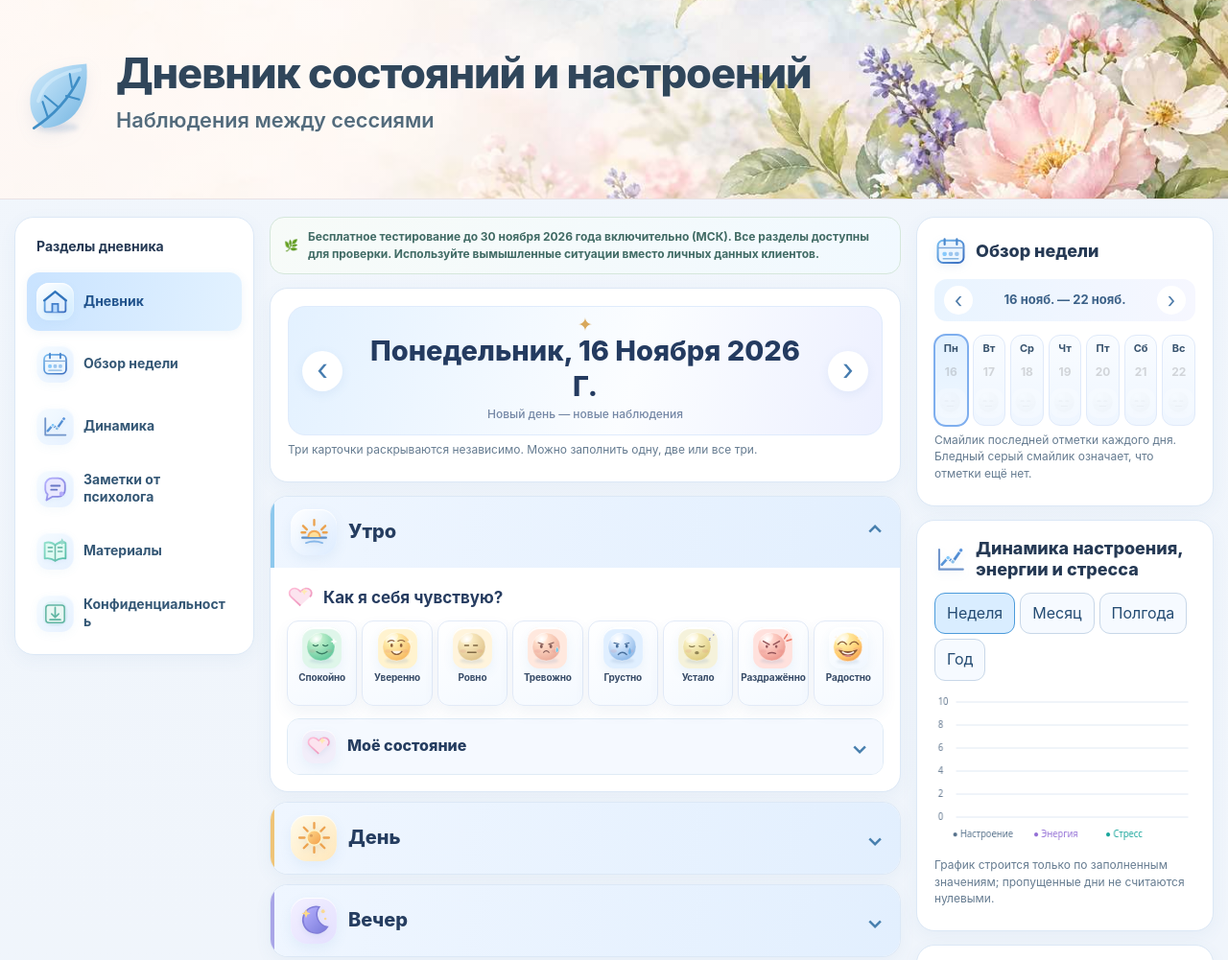
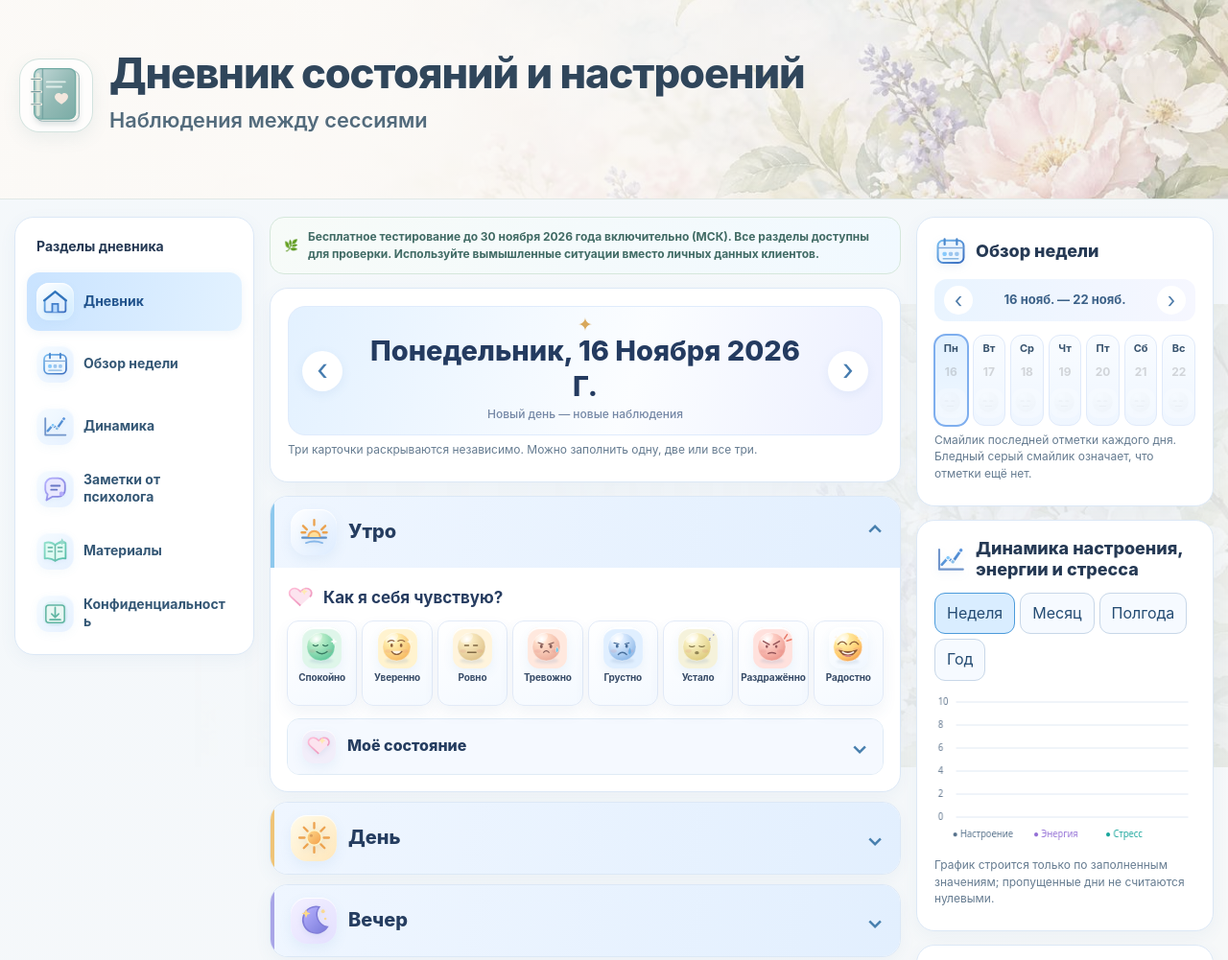
Before and after one commit to rinagisha-droid/dnevnik-sostoyaniy-demo., a plain HTML site: page index.html in a window 1280 px wide. Shown: the top 1001 px of the page at 96% size. Drawn offline with Linux system fonts and the light colour scheme.

Commit message:
Смягчить фон дневника по всей странице и заменить голубой лепесток на значок блокнота

```diff
--- a/index.html
+++ b/index.html
@@ -274,6 +274,77 @@ details[open]>summary{background:linear-gradient(110deg,#eaf4ff,#dfecfc)}
  .journal-heading h1{font-size:clamp(22px,5vw,31px)!important}
  .trial-notice{align-items:flex-start;font-size:11px}
 }
+
+/* Calm unified botanical backdrop and soft notebook logo — 16 Nov 2026 */
+body{
+ position:relative;
+ background-color:#f1f6f8!important;
+ background-image:linear-gradient(150deg,#f4f8fb 0%,#f5f8fa 38%,#f9f8f5 72%,#f1f7f6 100%)!important;
+}
+body::before{
+ content:"";position:fixed;left:0;right:0;top:0;bottom:0;z-index:0;
+ pointer-events:none;
+ background-image:url("assets/diary-botanical-real-2026.jpg?v=botanical-page-3");
+ background-repeat:no-repeat;
+ background-size:min(1450px,115vw) auto;
+ background-position:right bottom;
+ opacity:.14;filter:saturate(.66) contrast(.92);
+ -webkit-mask-image:linear-gradient(to right,transparent 12%,rgba(0,0,0,.20) 42%,black 100%);
+ mask-image:linear-gradient(to right,transparent 12%,rgba(0,0,0,.20) 42%,black 100%);
+}
+.wrap,.foot,.vault-unlock,.lock{position:relative;z-index:1}
+.journal-hero{
+ z-index:1;
+ background:#faf8f5!important;
+ border-bottom-color:#e0e8e6!important;
+}
+.hero-background img{
+ opacity:.55!important;
+ filter:saturate(.75) contrast(.92)!important;
+ object-position: center 54%!important;
+}
+.journal-hero::after{
+ background:linear-gradient(90deg,rgba(252,250,247,.95) 0%,rgba(252,250,247,.90) 29%,rgba(252,250,247,.67) 52%,rgba(252,250,247,.22) 81%,rgba(252,250,247,.11) 100%)!important;
+}
+.journal-notebook-logo{
+ background:rgba(255,255,255,.62)!important;
+ border:1px solid rgba(196,218,213,.75)!important;
+ border-radius:21px!important;
+ box-shadow:0 6px 18px rgba(89,141,144,.10)!important;
+ display:grid!important;
+ place-items:center!important;
+ width:77px!important;height:77px!important;flex:0 0 77px!important;
+}
+.journal-notebook-logo svg{display:block;width:70px!important;height:70px!important}
+.foot{
+ background:linear-gradient(100deg,rgba(250,252,250,.89),rgba(249,250,247,.75));
+ border-top:1px solid rgba(198,219,213,.45);border-radius:18px;
+ margin:18px auto 32px;padding:18px 24px;
+}
+@media(max-width:790px){
+ body::before{
+  background-position:right bottom;
+  background-size:990px auto;
+  opacity:.10;
+ }
+ .journal-hero{min-height:155px!important}
+ .journal-hero::after{
+  background:linear-gradient(90deg,rgba(251,249,246,.97) 0%,rgba(251,249,246,.89) 58%,rgba(251,249,246,.46) 100%)!important;
+ }
+ .hero-background img{object-position:68% center!important;opacity:.42!important}
+ .journal-notebook-logo{
+  width:54px!important;height:54px!important;flex:0 0 54px!important;
+  border-radius:16px!important;
+ }
+ .journal-notebook-logo svg{width:48px!important;height:48px!important}
+ .hero-content{gap:12px!important}
+ .foot{margin:15px 14px 30px;padding:15px 16px}
+}
+@media(max-width:370px){
+ .journal-notebook-logo{width:46px!important;height:46px!important;flex:0 0 46px!important}
+ .journal-notebook-logo svg{width:40px!important;height:40px!important}
+ .journal-heading h1{font-size:21px!important}
+}
 </style></head><body><svg xmlns="http://www.w3.org/2000/svg" class="diary-svg-sprite" aria-hidden="true" width="0" height="0" style="position:absolute;width:0;height:0;overflow:hidden"><defs>
 <linearGradient id="icBlue" x1="0" y1="0" x2="1" y2="1"><stop stop-color="#77bcf0"/><stop offset="1" stop-color="#386cbf"/></linearGradient>
 <linearGradient id="icGold" x1="0" y1="0" x2="1" y2="1"><stop stop-color="#ffda8c"/><stop offset="1" stop-color="#f29d48"/></linearGradient>
@@ -303,7 +374,24 @@ details[open]>summary{background:linear-gradient(110deg,#eaf4ff,#dfecfc)}
 <symbol id="icon-frequency" viewBox="0 0 48 48"><rect x="3" y="3" width="42" height="42" rx="15" fill="url(#icBlue)" opacity=".12"/><path d="M8 35h6V21H8z" fill="#bfdbfb"/><path d="M19 35h7V13h-7z" fill="#a7bdfa"/><path d="M31 35h8V8h-8z" fill="#84c9cd"/><path d="M6 40h36" stroke="#6994c4" stroke-width="2.5" stroke-linecap="round"/></symbol>
 <symbol id="icon-backup" viewBox="0 0 48 48"><rect x="3" y="3" width="42" height="42" rx="15" fill="url(#icMint)" opacity=".12"/><rect x="8" y="10" width="32" height="30" rx="5" fill="#e9f7f3" stroke="#60b5a2" stroke-width="2.5"/><path d="M24 14v17m-6-6 6 6 6-6M15 35h18" fill="none" stroke="#60b5a2" stroke-width="2.8" stroke-linecap="round" stroke-linejoin="round"/></symbol></svg><header class="journal-hero">
 <div class="hero-background" aria-hidden="true"><img src="assets/diary-botanical-real-2026.jpg?v=watercolor-1116-v2" alt=""></div>
-<div class="hero-content"><div class="journal-logo" aria-hidden="true"><img src="assets/diary-leaf.svg" alt=""></div><div class="journal-heading"><h1>Дневник состояний и настроений</h1><p class="sub">Наблюдения между сессиями</p></div></div>
+<div class="hero-content"><div class="journal-logo journal-notebook-logo" aria-hidden="true">
+<svg viewBox="0 0 96 96" xmlns="http://www.w3.org/2000/svg" focusable="false">
+<defs>
+ <linearGradient id="notebookCover" x1="0" y1="0" x2="1" y2="1"><stop offset="0" stop-color="#c4d9d9"/><stop offset=".56" stop-color="#91b9b4"/><stop offset="1" stop-color="#7baca6"/></linearGradient>
+ <linearGradient id="paperEdge" x1="0" y1="0" x2="1" y2="1"><stop offset="0" stop-color="#fffefd"/><stop offset="1" stop-color="#f4f4eb"/></linearGradient>
+ <filter id="notebookShadow" x="-40%" y="-40%" width="180%" height="190%"><feDropShadow dx="0" dy="5" stdDeviation="4" flood-color="#58777b" flood-opacity=".19"/></filter>
+</defs>
+<g filter="url(#notebookShadow)">
+ <rect x="19" y="12" width="61" height="72" rx="9" fill="#f4f4ee" stroke="#93afb2" stroke-width="1.3"/>
+ <rect x="16" y="9" width="59" height="72" rx="9" fill="url(#notebookCover)" stroke="#6faaa3" stroke-width="1.7"/>
+ <path d="M28 9V81" stroke="#6e9f9d" stroke-width="2" opacity=".78"/>
+ <path d="M34 28H60 M34 35H55" stroke="#eff8f4" stroke-width="2.5" stroke-linecap="round" opacity=".8"/>
+ <path d="M46 47c2-4 7-4 9-1 2-3 7-3 9 1 2 5-4 10-9 13-5-3-12-8-9-13Z" fill="#f9e9df" opacity=".95"/>
+ <rect x="19" y="15" width="5" height="62" rx="2.5" fill="#e1e9dc" opacity=".84"/>
+</g>
+<path d="M12 24H26M12 42H26M12 60H26" stroke="#f2efe5" stroke-width="3.3" stroke-linecap="round"/>
+<path d="M12 24H25M12 42H25M12 60H25" stroke="#789ca1" stroke-width="1.4" stroke-linecap="round"/>
+</svg></div><div class="journal-heading"><h1>Дневник состояний и настроений</h1><p class="sub">Наблюдения между сессиями</p></div></div>
 </header>
 <section class="vault-unlock hidden" id="vaultUnlock">
 <div class="vault-emblem" aria-hidden="true">🔐</div><h2>Откройте свой дневник</h2>
```
